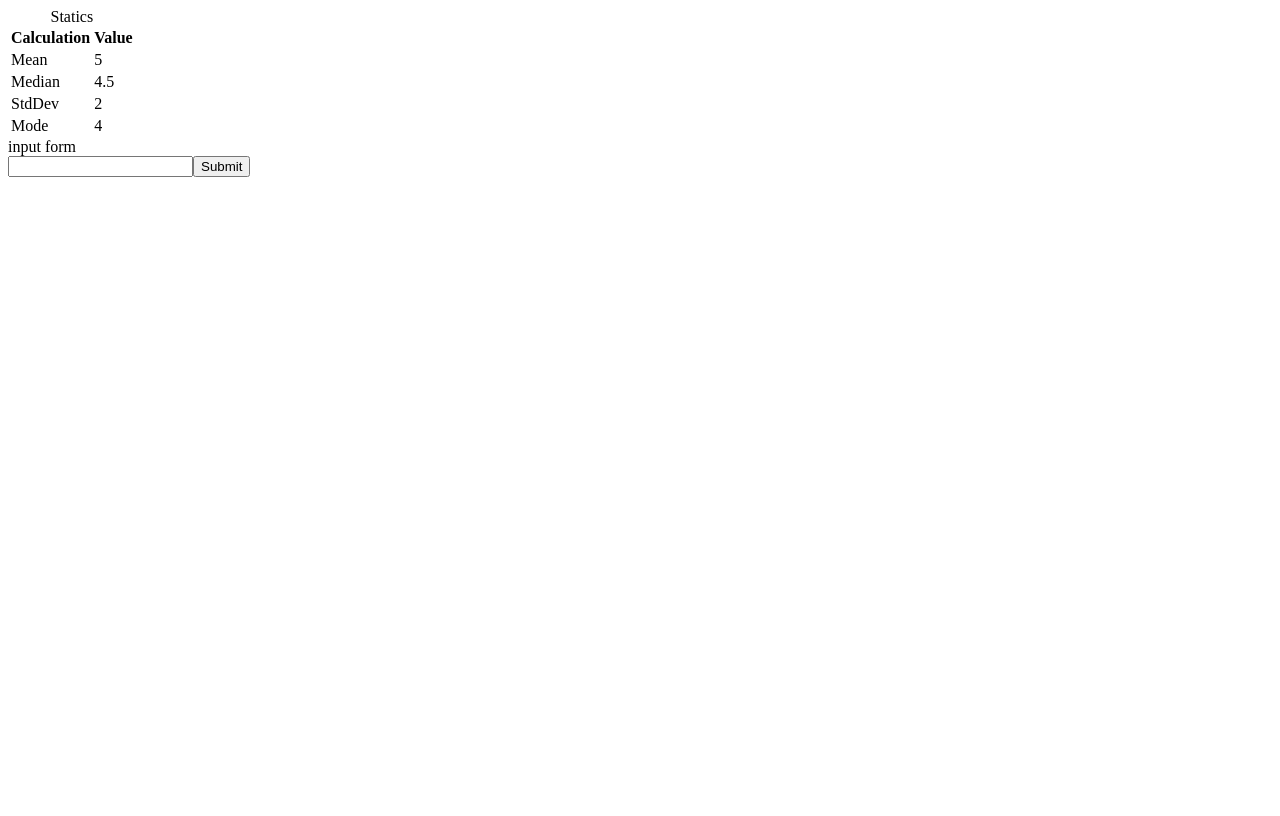
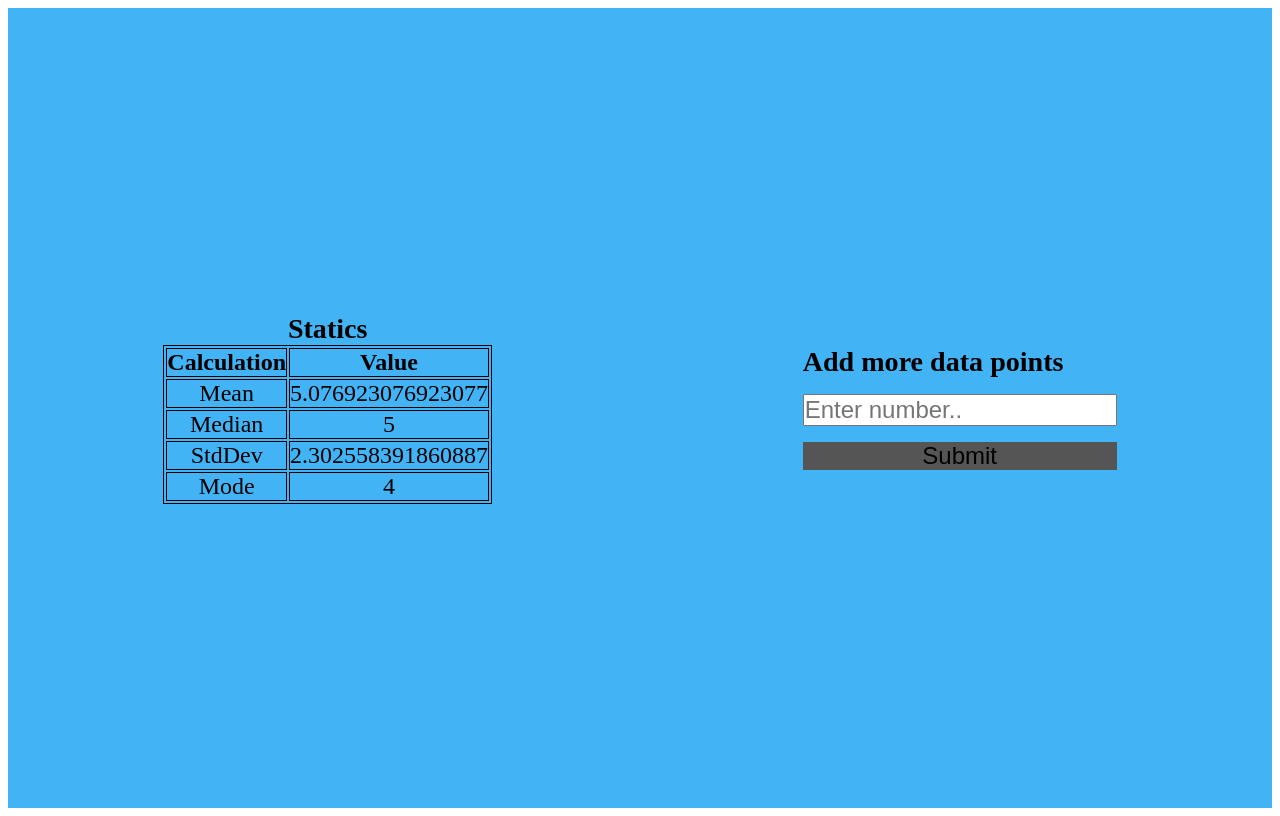
Before and after one commit to kmrraviranjan1/MeanMedianMode, a React (Create React App) app: page / in a window 1280 px wide. Built offline with nearby package versions, Linux system fonts and the light colour scheme; data requests are answered from the project's data file.

Commit message:
basic styling done

```diff
--- a/src/components/Dashboard.jsx
+++ b/src/components/Dashboard.jsx
@@ -7,6 +7,7 @@ import { mean } from "../helperFunction/mean";
 import { median } from "../helperFunction/median";
 import { deviation } from "../helperFunction/deviation";
 import { mode } from "../helperFunction/mode";
+import { Wrapper } from "./Dashboard.style";
 const Dashboard = () => {
   const [loading, setLoading] = useState(true);
   const [statics, setStatics] = useState([]);
@@ -62,10 +63,10 @@ const Dashboard = () => {
   return loading ? (
     "Loading"
   ) : (
-    <div>
+    <Wrapper>
       <StaticsCard statics={statics} />
       <InputForm handleNewData={handleNewData} />
-    </div>
+    </Wrapper>
   );
 };
 
--- a/src/components/Dashboard.style.js
+++ b/src/components/Dashboard.style.js
@@ -1,4 +1,19 @@
-import styled from 'styled-components'
+import styled from "styled-components";
 
-export const Wrapper=styled.div``
-export const card=styled.div``
+export const Wrapper = styled.div`
+*{
+    margin:0;
+    padding:0;
+    box-sizing:border-box;
+}
+background-color:#42b3f5;
+height:100vh;
+  display: flex;
+  flex-direction: column;
+  align-items: center;
+  font-size:1.5rem;
+  @media screen and (min-width: 768px) {
+      justify-content: space-around;
+    flex-direction: row;
+  }
+`;
--- a/src/components/InputForm/InputForm.jsx
+++ b/src/components/InputForm/InputForm.jsx
@@ -1,20 +1,21 @@
 import React, { useState } from 'react'
-
+import { Wrapper,Title,Form } from './InputForm.style'
 const InputForm = ({handleNewData}) => {
     const [value,setValue]=useState('')
     const handleSubmit=(e)=>{
         e.preventDefault()
-        // console.log(value)
+
         handleNewData(Number(value))
     }
     return (
-        <div>
-            input form
-            <form onSubmit={handleSubmit} >
-                <input type="number" onChange={(e)=>setValue(e.target.value)} />
+        <Wrapper>
+            <Title>Add more data points</Title>
+            <Form onSubmit={handleSubmit} >
+                <input type="number" placeholder='Enter number..' onChange={(e)=>setValue(e.target.value)} />
+
                 <input type="submit" value="Submit" />
-            </form>
-        </div>
+            </Form>
+        </Wrapper>
     )
 }
 
--- a/src/components/InputForm/InputForm.style.js
+++ b/src/components/InputForm/InputForm.style.js
@@ -1,4 +1,23 @@
-import styled from 'styled-components'
+import styled from "styled-components";
 
-export const Wrapper=styled.div``
-export const card=styled.div``
+export const Wrapper = styled.div``;
+export const Title = styled.h3``;
+export const Form = styled.form`
+  display: flex;
+  flex-direction: column;
+  justify-content: space-around;
+
+  input[type="submit"] {
+    border: none;
+    background-color: #555;
+    font-size: 1.5rem;
+  }
+  input[type="submit"]:hover {
+    background-color: #333;
+    cursor: pointer;
+  }
+  input[type="number"] {
+    margin: 1rem 0;
+    font-size: 1.5rem;
+  }
+`;
--- a/src/components/StaticsCard/StaticsCard.jsx
+++ b/src/components/StaticsCard/StaticsCard.jsx
@@ -1,37 +1,37 @@
 import React from "react";
-import { Wrapper } from "./StaticsCard.style";
+import { Wrapper,Title,Table,TD,TH } from "./StaticsCard.style";
 const StaticsCard = ({ statics }) => {
   //   console.log("statics:", statics);
   return (
     <Wrapper>
 
-      <table>
-      <caption>Statics</caption>
+      <Title>Statics</Title>
+      <Table>
         <thead>
           <tr>
-            <th>Calculation</th>
-            <th>Value</th>
+            <TH>Calculation</TH>
+            <TH>Value</TH>
           </tr>
         </thead>
         <tbody>
           <tr>
-            <td>Mean</td>
-            <td>{statics.meanVal}</td>
+            <TD>Mean</TD>
+            <TD>{statics.meanVal}</TD>
           </tr>
           <tr>
-            <td>Median</td>
-            <td>{statics.medianVal}</td>
+            <TD>Median</TD>
+            <TD>{statics.medianVal}</TD>
           </tr>
           <tr>
-            <td>StdDev</td>
-            <td>{statics.deviationVal}</td>
+            <TD>StdDev</TD>
+            <TD>{statics.deviationVal}</TD>
           </tr>
           <tr>
-            <td>Mode</td>
-            <td>{statics.modeVal}</td>
+            <TD>Mode</TD>
+            <TD>{statics.modeVal}</TD>
           </tr>
         </tbody>
-      </table>
+      </Table>
 
     </Wrapper>
   );
--- a/src/components/StaticsCard/StaticsCard.style.js
+++ b/src/components/StaticsCard/StaticsCard.style.js
@@ -1,4 +1,21 @@
 import styled from 'styled-components'
 
-export const Wrapper=styled.div``
-export const card=styled.div``
+export const Wrapper=styled.div`
+    margin:1rem
+`
+
+export const Table = styled.table`
+text-align:center;
+border:1px solid black;
+`;
+export const TD = styled.td`
+
+border:1px solid black;
+`;
+export const TH = styled.th`
+
+border:1px solid black;
+`;
+export const Title = styled.h3`
+text-align:center;
+`;
```
Also changed, not shown: db.json (+6 -1 lines).
